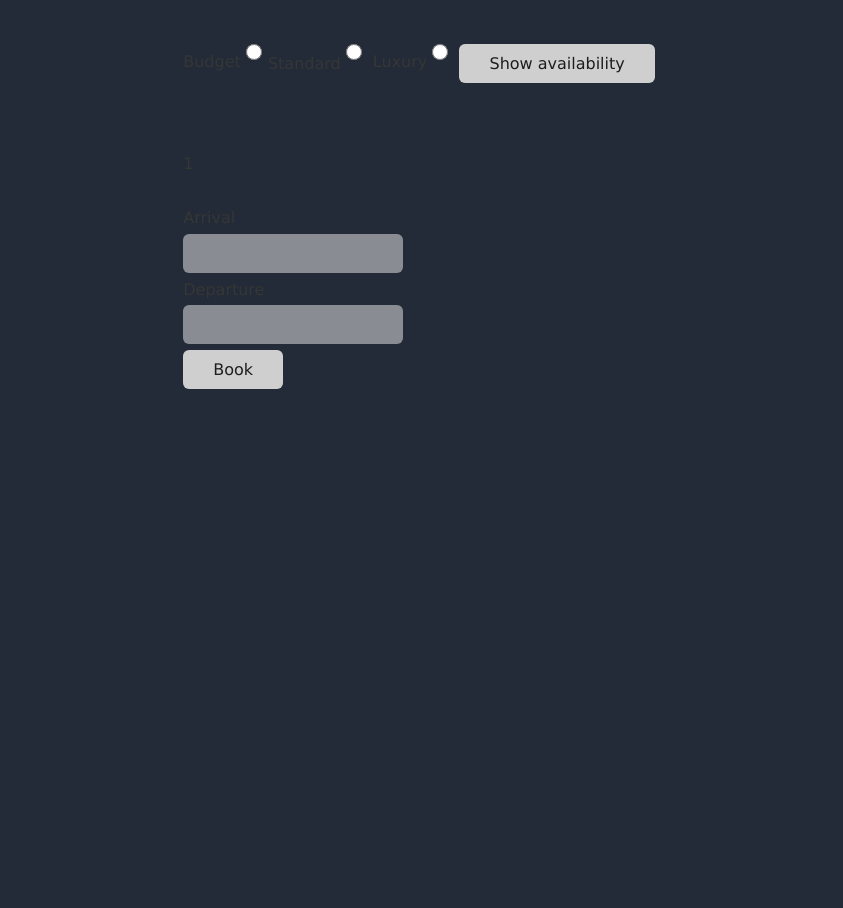
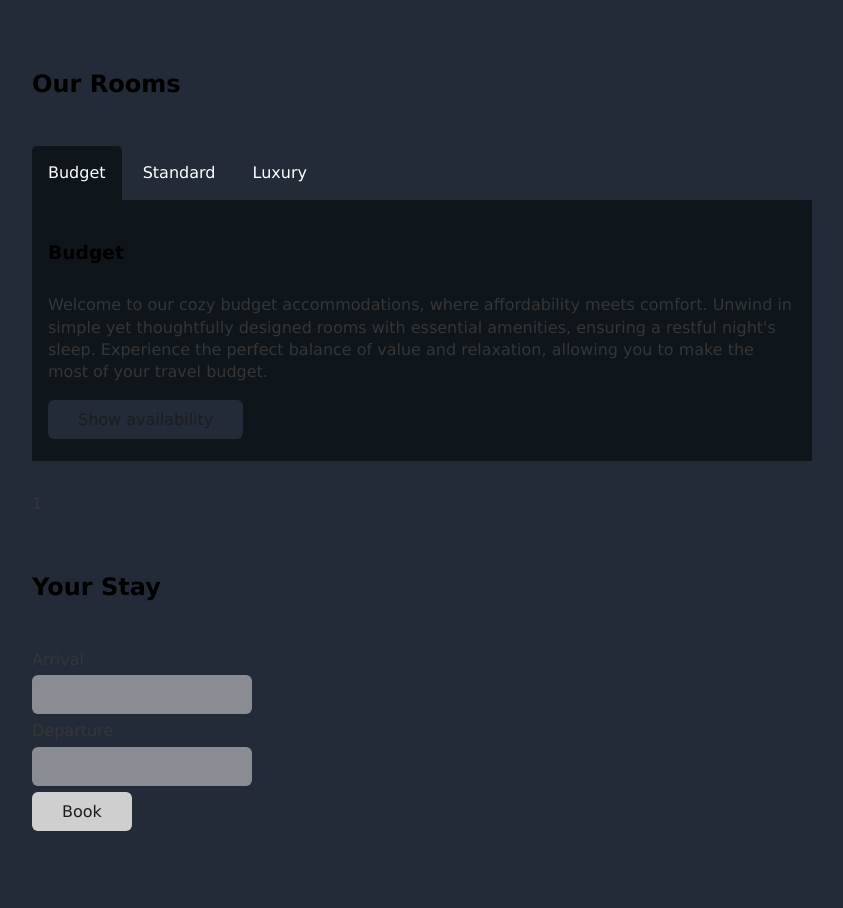
Before and after one commit to admwln/yrgopelag, a PHP site: page / in a window 1280 px wide. Shown: the whole page, without its empty margins (218-1061 px from the left). Before the commit the page ends 389 px from the top, so only its background shows below. Run offline with PHP 8.4, Linux system fonts and the light colour scheme; the visitor is signed in with stand-in values (Sample User, id 1); data comes from the database, SQL or seed files in the repository; data that the repository does not hold is empty.

Commit message:
Tab system for room comfort levels in place

```diff
--- a/css/style.css
+++ b/css/style.css
@@ -1,5 +1,6 @@
 :root {
   --background-blue: #222b37;
+  --dark-blue: #0e151b;
   --blue-gray: #283341;
   --black: #000;
   --gray: #f5f5f5;
@@ -30,11 +31,48 @@ main {
 }
 
 /* Choose comfort level form */
-form {
-  margin-bottom: 2rem;
+
+#choose-comfort-form label {
+  background-color: var(--dark-blue);
+  display: inline-block;
+  color: var(--white);
+  cursor: pointer;
+  padding: 1rem;
+  margin-bottom: 0;
+  border-radius: 5px 5px 0 0;
+}
+
+#choose-comfort-form label:not(.selected) {
+  background-color: var(--background-blue);
+}
+
+.room-info {
+  background-color: var(--dark-blue);
+  display: flex;
+  flex-direction: column;
+  justify-content: flex-start;
+  align-items: flex-start;
+  gap: 1rem;
+  padding: 1rem;
+}
+
+.room-info:not(.selected) {
+  display: none;
+}
+
+input[type='radio'] {
+  display: none;
+}
+
+.show-availability {
+  background-color: var(--background-blue);
 }
 
 /* Calendar */
+.calendar.hidden {
+  display: none;
+}
+
 .calendar-weekdays,
 .calendar-dates {
   list-style: none;
--- a/get-calendar.php
+++ b/get-calendar.php
@@ -4,13 +4,16 @@ declare(strict_types=1);
 
 require_once(__DIR__ . '/autoload.php');
 
+// Get calendar for chosen room type, from bookings table in hotel.db
 if (isset($_POST['choose-comfort'])) {
     // 1 = budget, 2 = standard, 3 = luxury
     $roomId = $_POST['choose-comfort'];
+    // Store room ID in session variable
+    $_SESSION['roomId'] = $roomId;
 
     // Connect to hotel.db SQLite database, and check room availability in bookings table
     $db = new SQLite3(__DIR__ . '/hotel.db');
-    $statement = $db->prepare('SELECT arrival, departure FROM bookings WHERE room_id = :roomId');
+    $statement = $db->prepare('SELECT arrival, departure, comfort_level FROM bookings WHERE room_id = :roomId');
     $statement->bindValue(':roomId', $roomId, SQLITE3_INTEGER);
     $result = $statement->execute();
 
@@ -86,4 +89,5 @@ class Calendar
     }
 }
 
+// Redirect back to index.php
 header("Location: index.php");
--- a/get-features.php
+++ b/get-features.php
@@ -0,0 +1,5 @@
+<?php
+
+declare(strict_types=1);
+
+require_once(__DIR__ . '/autoload.php');
--- /dev/null
+++ b/get-rooms.php
@@ -0,0 +1,15 @@
+<?php
+
+declare(strict_types=1);
+
+require_once(__DIR__ . '/autoload.php');
+
+// Get room info for all rooms, from rooms table in hotel.db
+$db = new SQLite3(__DIR__ . '/hotel.db');
+$statement = $db->prepare('SELECT * FROM rooms');
+$result = $statement->execute();
+// Fetch all results from the database into an associative array
+$rooms = array();
+while ($row = $result->fetchArray(SQLITE3_ASSOC)) {
+    $rooms[] = $row;
+}
--- a/index.php
+++ b/index.php
@@ -1,5 +1,9 @@
 <?php
 require_once(__DIR__ . '/autoload.php');
+require_once(__DIR__ . '/get-rooms.php');
+require_once(__DIR__ . '/get-features.php');
+
+$selectedRoomId = (isset($_SESSION['roomId'])) ? $_SESSION['roomId'] : '';
 ?>
 
 <!DOCTYPE html>
@@ -11,6 +15,9 @@ require_once(__DIR__ . '/autoload.php');
     <link rel='stylesheet' href='https://cdn.jsdelivr.net/npm/water.css@2/out/water.css'>
     <link rel="stylesheet" href="css/style.css">
     <title><?= $_ENV['HOTEL_NAME']; ?></title>
+    <script>
+        const selectedRoomId = <?= $selectedRoomId; ?>;
+    </script>
 </head>
 
 <body>
@@ -19,15 +26,26 @@ require_once(__DIR__ . '/autoload.php');
     </header>
     <main>
 
-        <form class="choose-comfort-form" action="get-calendar.php" method="post">
-            <label for="choose-budget">Budget</label>
-            <input type="radio" name="choose-comfort" id="choose-budget" value="1" <label for="choose-standard">Standard</label>
-            <input type="radio" name="choose-comfort" id="choose-standard" value="2">
-            <label for="choose-luxury">Luxury</label>
-            <input type="radio" name="choose-comfort" id="choose-luxury" value="3">
-            <button type="submit">Show availability</button>
-        </form>
-
+        <h2>Our Rooms</h2>
+        <div class="choose-comfort">
+            <form id="choose-comfort-form" action="get-calendar.php" method="post">
+                <label for="choose-budget">Budget <input type="radio" name="choose-comfort" id="choose-budget" value="1">
+                </label>
+                <label for="choose-standard">Standard</label>
+                <input type="radio" name="choose-comfort" id="choose-standard" value="2">
+                <label for="choose-luxury">Luxury</label>
+                <input type="radio" name="choose-comfort" id="choose-luxury" value="3">
+            </form>
+            <?php
+            foreach ($rooms as $key => $room) { ?>
+                <div class="room-info">
+                    <h3><?= $room['comfort_level']; ?></h3>
+                    <p><?= $room['description']; ?></p>
+                    <button class="btn show-availability" type="submit" form="choose-comfort-form">Show availability</button>
+                </div>
+            <?php
+            } ?>
+        </div>
         <?php
         if (isset($_SESSION['calendar'])) {
             echo $_SESSION['calendar'];
@@ -35,6 +53,7 @@ require_once(__DIR__ . '/autoload.php');
         }
         ?>
 
+        <h2>Your Stay</h2>
         <form class="booking-form" action="" method="post">
             <label for="arrival">Arrival</label>
             <input type="text" name="arrival" id="arrival" disabled>
--- a/js/script.js
+++ b/js/script.js
@@ -1,3 +1,50 @@
+// SELECTED ROOM
+// When page loads, get value of selectedRoomId (resides in index.php)
+// If selectedRoomId is null or undefined, set value to 1
+if (selectedRoomId === null || selectedRoomId === undefined) {
+  selectedRoomId = 1;
+}
+// According to selectedRoomId, set class "selected" on corresponding room, both label and .room-info div
+const selectedLabel = document.querySelector(
+  '#choose-comfort-form label:nth-of-type(' + selectedRoomId + ')'
+);
+selectedLabel.classList.add('selected');
+const selectedRoomInfo = document.querySelector(
+  '.room-info:nth-of-type(' + selectedRoomId + ')'
+);
+selectedRoomInfo.classList.add('selected');
+
+// When clicking on a label, remove class "selected" from all labels and .room-info divs, and add class "selected" to clicked label and corresponding .room-info div
+const labels = document.querySelectorAll('#choose-comfort-form label');
+labels.forEach((label) => {
+  label.addEventListener('click', () => {
+    // Get index of target label
+    let targetLabelIndex;
+    for (let i = 0; i < labels.length; i++) {
+      if (labels[i] === label) {
+        targetLabelIndex = i;
+      }
+    }
+    // Remove class selected from all labels and .room-info divs with index other than targetLabelIndex
+    for (let j = 0; j < labels.length; j++) {
+      if (j !== targetLabelIndex) {
+        labels[j].classList.remove('selected');
+        document.querySelectorAll('.room-info')[j].classList.remove('selected');
+      }
+    }
+
+    // Add class selected to labels and .room-info divs with index targetLabelIndex
+    labels[targetLabelIndex].classList.add('selected');
+    document
+      .querySelectorAll('.room-info')
+      [targetLabelIndex].classList.add('selected');
+
+    // When clicking any label, add class hidden to .calendar
+    document.querySelector('.calendar').classList.add('hidden');
+  });
+});
+
+// CALENDAR
 // When checking checkbox (".calendar-dates input"), toggle class "selected" on parent element, and remove class "available"
 const calendarDates = document.querySelectorAll('.calendar-dates input');
 calendarDates.forEach((date) => {
```
